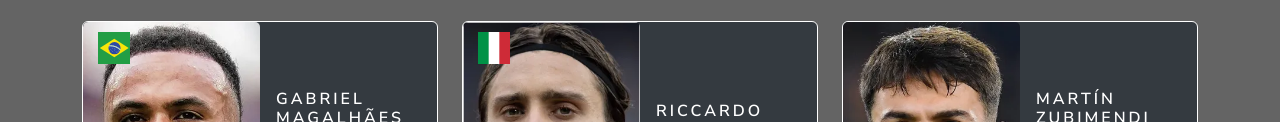
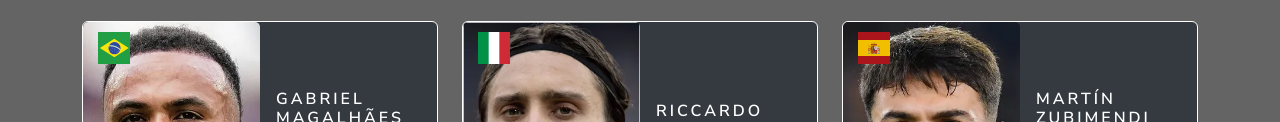
Before and after one commit to ProsteAlex/uvodni-projekt1, a website: page index4.html in a window 1280 px wide. Shown: the part 551-673 px from the top of the page. Drawn offline with nearby package versions, Linux system fonts and the light colour scheme.

Commit message:
zmena-vlajky-zubimendi

```diff
--- a/index4.html
+++ b/index4.html
@@ -143,7 +143,7 @@
 
       <div class="col">
         <div class="card h-100 bg-dark">
-          <span class="fi fi-sp card-flag"></span>
+          <span class="fi fi-es card-flag"></span>
           <div class="card-content">
             <img src="images/zubimendi.png" alt="" class="card-img">
             <div class="card-body">
```
